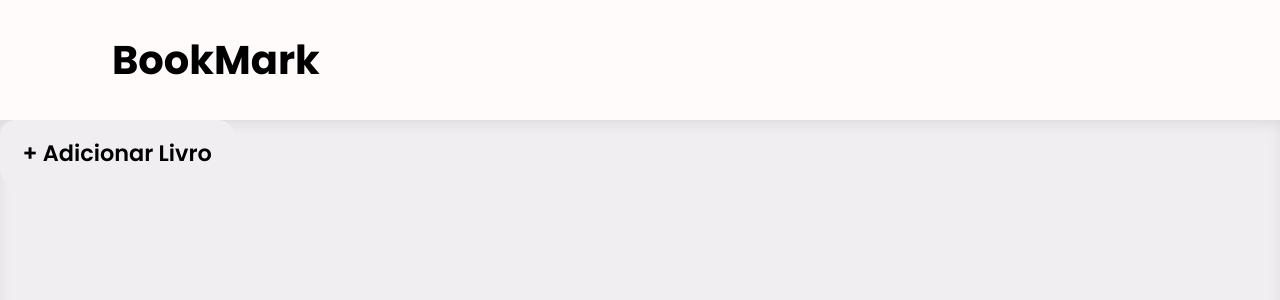
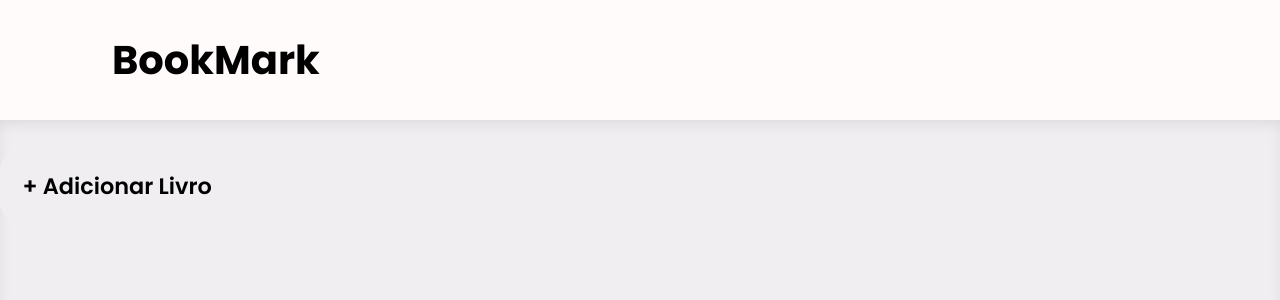
Before and after one commit to felprangel/Biblioteca-v2, a Next.js app: page / in a window 1280 px wide. Shown: the top 300 px of the page. Built offline with nearby package versions, Linux system fonts and the light colour scheme.

Commit message:
ajusta estilização do botão

```diff
--- a/src/components/Botao.jsx
+++ b/src/components/Botao.jsx
@@ -10,8 +10,8 @@ export const Botao = props => {
 }
 
 const BotaoStyle = styled.button`
-  min-height: 3rem;
   padding: 0.7em 1em;
+  margin: 1.5em 0;
 
   font-size: 1.4em;
   font-weight: 600;
```
